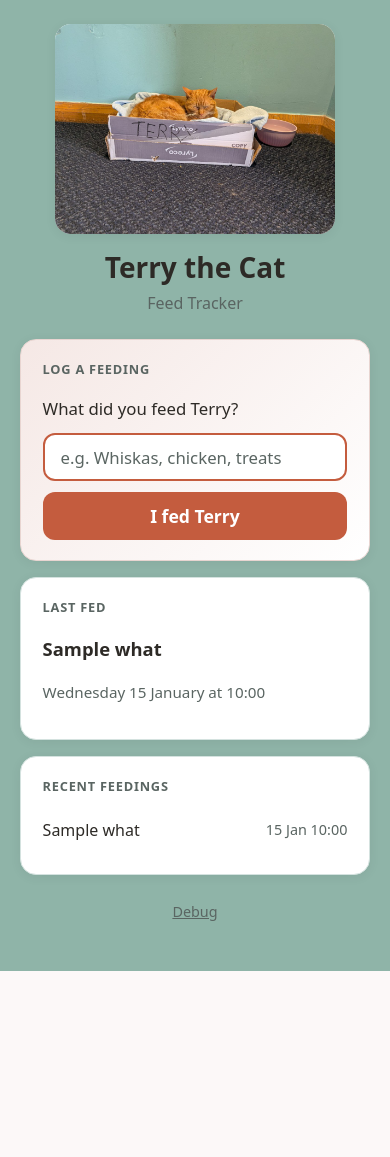
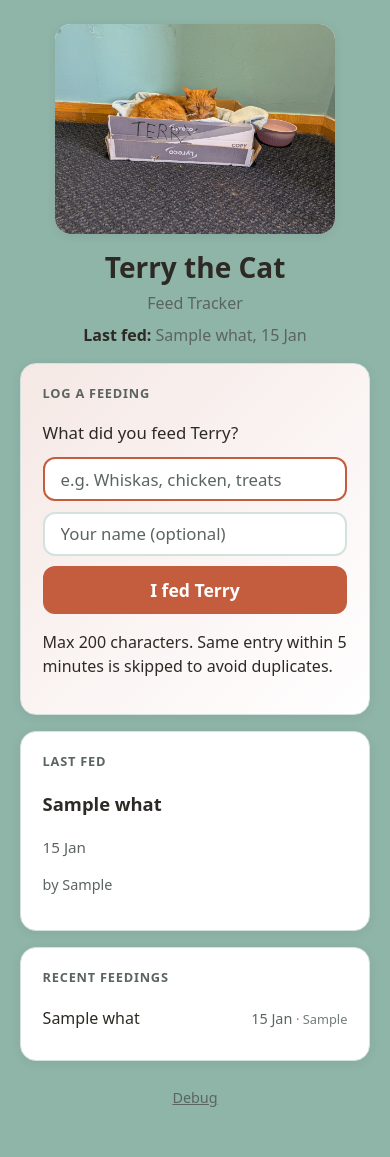
Before and after one commit to Simon-Ince/terry-the-cat, a Flask app: page / in a window 390 px wide. Before the commit the page ends 971 px from the top, so only its background shows below. Run offline with Flask 2, Linux system fonts and the light colour scheme; a database or web service that is not in the repository returns one stand-in record (values such as "Sample title"); data that the repository does not hold is empty; some libraries are stand-ins or nearby versions.

Commit message:
UX and reliability: relative times, fed by, stats, limits, PWA, dark mode
- Relative times: '2 hours ago' with exact time on hover; glance line under photo
- Input: trim, max 200 chars for what, 100 for optional fed_by
- Rate limit: 10 POSTs/min per IP; duplicate guard: same what within 5 min
- DB retries (3 attempts) for transient errors; migration for fed_by column
- Fed by: optional name, shown in last fed and list (Anonymous if empty)
- Stats: feed count this week on home and debug
- Dark mode: prefers-color-scheme media query
- Offline: show banner when submit fails or navigator.onLine is false
- PWA: manifest.json, /sw.js service worker, theme-color, Add to Home Screen

Co-authored-by: Cursor <cursoragent@cursor.com>

```diff
--- a/main.py
+++ b/main.py
@@ -1,7 +1,10 @@
-from flask import Flask, jsonify, request, redirect, render_template
+from flask import Flask, jsonify, request, redirect, render_template, send_from_directory
 import os
 import sys
 import logging
+import time as time_module
+from datetime import datetime, timezone
+
 import psycopg2
 from psycopg2 import OperationalError
 from psycopg2.extras import RealDictCursor
@@ -18,6 +21,21 @@ logger = logging.getLogger(__name__)
 _last_db_error = None
 _last_db_error_at = None
 
+# Rate limit: 10 POSTs per minute per IP (in-memory)
+_rate_limit_store = {}  # ip -> [timestamp, ...]
+RATE_LIMIT_MAX = 10
+RATE_LIMIT_WINDOW_SEC = 60
+
+# Duplicate guard: same "what" within this many seconds = duplicate
+DUPLICATE_WINDOW_SEC = 300  # 5 minutes
+
+# Input limit for "what"
+WHAT_MAX_LENGTH = 200
+
+# DB retries
+DB_RETRIES = 3
+DB_RETRY_DELAY_SEC = 0.5
+
 INIT_SQL = """
 CREATE TABLE IF NOT EXISTS feedings (
     id SERIAL PRIMARY KEY,
@@ -25,6 +43,27 @@ CREATE TABLE IF NOT EXISTS feedings (
     what TEXT NOT NULL
 );
 """
+# Add fed_by if missing (migration)
+ALTER_FED_BY_SQL = "ALTER TABLE feedings ADD COLUMN fed_by TEXT;"
+
+
+def _set_last_error(e):
+    global _last_db_error, _last_db_error_at
+    _last_db_error = str(e)
+    _last_db_error_at = time_module.time()
+
+
+def _retry_db(fn, *args, **kwargs):
+    """Run a DB call with up to DB_RETRIES attempts on OperationalError."""
+    last_err = None
+    for attempt in range(DB_RETRIES):
+        try:
+            return fn(*args, **kwargs)
+        except OperationalError as e:
+            last_err = e
+            if attempt < DB_RETRIES - 1:
+                time_module.sleep(DB_RETRY_DELAY_SEC)
+    raise last_err
 
 
 def get_db_connection():
@@ -32,22 +71,50 @@ def get_db_connection():
     return psycopg2.connect(DATABASE_URL)
 
 
-def _set_last_error(e):
-    global _last_db_error, _last_db_error_at
-    import time
-    _last_db_error = str(e)
-    _last_db_error_at = time.time()
+def _relative_time(dt):
+    """Return human-readable relative time, e.g. '2 hours ago', 'just now'."""
+    if dt.tzinfo is None:
+        dt = dt.replace(tzinfo=timezone.utc)
+    now = datetime.now(timezone.utc)
+    delta_sec = (now - dt).total_seconds()
+    if delta_sec < 0:
+        return "just now"
+    if delta_sec < 60:
+        return "just now"
+    if delta_sec < 3600:
+        m = int(delta_sec / 60)
+        return f"{m} min ago" if m == 1 else f"{m} min ago"
+    if delta_sec < 86400:
+        h = int(delta_sec / 3600)
+        return "1 hour ago" if h == 1 else f"{h} hours ago"
+    if delta_sec < 604800:
+        d = int(delta_sec / 86400)
+        return "1 day ago" if d == 1 else f"{d} days ago"
+    if delta_sec < 2592000:
+        w = int(delta_sec / 604800)
+        return "1 week ago" if w == 1 else f"{w} weeks ago"
+    return dt.strftime("%d %b")
 
 
 def init_db():
-    """Create feedings table if it doesn't exist."""
-    try:
+    """Create feedings table and run migrations if needed."""
+    def _init():
         conn = get_db_connection()
         cur = conn.cursor()
         cur.execute(INIT_SQL)
         conn.commit()
+        try:
+            cur.execute(ALTER_FED_BY_SQL)
+            conn.commit()
+        except Exception as e:
+            if "already exists" not in str(e).lower() and "duplicate_column" not in str(e).lower():
+                raise
+            conn.rollback()
         cur.close()
         conn.close()
+
+    try:
+        _retry_db(_init)
     except OperationalError as e:
         _set_last_error(e)
         logger.exception("init_db failed")
@@ -55,17 +122,20 @@ def init_db():
 
 def get_recent_feedings(limit=20):
     """Return the most recent feedings, or empty list if DB unavailable."""
-    try:
+    def _query():
         conn = get_db_connection()
         cur = conn.cursor(cursor_factory=RealDictCursor)
         cur.execute(
-            "SELECT id, fed_at, what FROM feedings ORDER BY fed_at DESC LIMIT %s",
+            "SELECT id, fed_at, what, fed_by FROM feedings ORDER BY fed_at DESC LIMIT %s",
             (limit,),
         )
         rows = cur.fetchall()
         cur.close()
         conn.close()
         return [dict(r) for r in rows]
+
+    try:
+        return _retry_db(_query)
     except OperationalError as e:
         _set_last_error(e)
         logger.exception("get_recent_feedings failed")
@@ -78,33 +148,136 @@ def get_last_fed():
     return feedings[0] if feedings else None
 
 
+def get_feed_count_this_week():
+    """Return number of feedings in the last 7 days."""
+    def _query():
+        conn = get_db_connection()
+        cur = conn.cursor()
+        cur.execute(
+            "SELECT COUNT(*) AS n FROM feedings WHERE fed_at > NOW() - INTERVAL '7 days'"
+        )
+        row = cur.fetchone()
+        cur.close()
+        conn.close()
+        return row[0] if row else 0
+
+    try:
+        return _retry_db(_query)
+    except OperationalError as e:
+        _set_last_error(e)
+        logger.exception("get_feed_count_this_week failed")
+        return None
+
+
+def has_duplicate_recent(what_normalized):
+    """True if the same 'what' was logged in the last DUPLICATE_WINDOW_SEC."""
+    def _query():
+        conn = get_db_connection()
+        cur = conn.cursor()
+        cur.execute(
+            """
+            SELECT 1 FROM feedings
+            WHERE LOWER(TRIM(what)) = LOWER(%s)
+              AND fed_at > NOW() - INTERVAL '1 second' * %s
+            LIMIT 1
+            """,
+            (what_normalized, DUPLICATE_WINDOW_SEC),
+        )
+        row = cur.fetchone()
+        cur.close()
+        conn.close()
+        return row is not None
+
+    try:
+        return _retry_db(_query)
+    except OperationalError:
+        return False
+
+
+def _rate_limit_check(ip):
+    """Return True if this IP is over the rate limit."""
+    now = time_module.time()
+    if ip not in _rate_limit_store:
+        _rate_limit_store[ip] = []
+    times = _rate_limit_store[ip]
+    # Prune old
+    times[:] = [t for t in times if now - t < RATE_LIMIT_WINDOW_SEC]
+    if len(times) >= RATE_LIMIT_MAX:
+        return True
+    times.append(now)
+    return False
+
+
+def _sanitize_what(s):
+    """Trim and cap length; return None if empty."""
+    if s is None:
+        return None
+    s = " ".join(s.strip().split())  # trim and collapse internal whitespace
+    if not s:
+        return None
+    return s[:WHAT_MAX_LENGTH] if len(s) > WHAT_MAX_LENGTH else s
+
+
 @app.route("/")
 def index():
     init_db()
     last = get_last_fed()
     recent = get_recent_feedings()
+    feed_count_week = get_feed_count_this_week()
     show_db_error = request.args.get("db_error") == "1"
+    show_duplicate = request.args.get("duplicate") == "1"
+    show_rate_limit = request.args.get("rate_limit") == "1"
+    # Add relative time and exact time for template
+    if last:
+        last["relative_time"] = _relative_time(last["fed_at"])
+        last["fed_by_display"] = (last.get("fed_by") or "").strip() or "Anonymous"
+    for f in recent:
+        f["relative_time"] = _relative_time(f["fed_at"])
+        f["fed_by_display"] = (f.get("fed_by") or "").strip() or "Anonymous"
     return render_template(
         "index.html",
         last_fed=last,
         feedings=recent,
+        feed_count_week=feed_count_week,
         show_db_error=show_db_error,
+        show_duplicate=show_duplicate,
+        show_rate_limit=show_rate_limit,
     )
 
 
 @app.route("/feed", methods=["POST"])
 def feed():
     init_db()
-    what = (request.form.get("what") or "").strip()
+    # Rate limit
+    ip = request.remote_addr or "unknown"
+    if _rate_limit_check(ip):
+        return redirect("/?rate_limit=1")
+
+    what = _sanitize_what(request.form.get("what"))
+    fed_by = (request.form.get("fed_by") or "").strip() or None
+    if fed_by:
+        fed_by = fed_by[:100]  # cap optional name
+
     if not what:
         return redirect("/")
-    try:
+
+    # Duplicate guard
+    if has_duplicate_recent(what):
+        return redirect("/?duplicate=1")
+
+    def _insert():
         conn = get_db_connection()
         cur = conn.cursor()
-        cur.execute("INSERT INTO feedings (what) VALUES (%s)", (what,))
+        cur.execute(
+            "INSERT INTO feedings (what, fed_by) VALUES (%s, %s)",
+            (what, fed_by),
+        )
         conn.commit()
         cur.close()
         conn.close()
+
+    try:
+        _retry_db(_insert)
         global _last_db_error, _last_db_error_at
         _last_db_error = None
         _last_db_error_at = None
@@ -123,6 +296,7 @@ def api_feedings():
     feedings = get_recent_feedings(limit=limit)
     for f in feedings:
         f["fed_at"] = f["fed_at"].isoformat()
+        f["fed_by"] = f.get("fed_by")
     return jsonify({"feedings": feedings})
 
 
@@ -134,7 +308,14 @@ def api_last():
     if not last:
         return jsonify({"last_fed": None})
     last["fed_at"] = last["fed_at"].isoformat()
+    last["fed_by"] = last.get("fed_by")
     return jsonify({"last_fed": last})
+
+
+@app.route("/sw.js")
+def service_worker():
+    """Serve service worker at root so scope can be / for PWA."""
+    return send_from_directory(app.static_folder, "sw.js", mimetype="application/javascript")
 
 
 @app.route("/health")
@@ -155,7 +336,6 @@ def _redact_url(url):
     if not url:
         return None
     import re
-    # Replace password in postgresql://user:password@host:port/db
     m = re.match(r"(postgresql://[^:]+:)([^@]+)(@.+)", url)
     if m:
         return m.group(1) + "****" + m.group(3)
@@ -165,6 +345,7 @@ def _redact_url(url):
 @app.route("/debug")
 def debug():
     """Debug page: DB status, last error, env hints."""
+    init_db()
     db_configured = bool(DATABASE_URL)
     db_connected = False
     db_error = None
@@ -180,6 +361,8 @@ def debug():
     except OperationalError as e:
         db_error = str(e)
         _set_last_error(e)
+
+    feed_count_week = get_feed_count_this_week()
 
     import time as _time
     global _last_db_error, _last_db_error_at
@@ -205,6 +388,7 @@ def debug():
         has_railway=has_railway,
         database_points_to_localhost=database_points_to_localhost,
         port=os.getenv("PORT", "not set"),
+        feed_count_week=feed_count_week,
     )
 
 
--- a/templates/debug.html
+++ b/templates/debug.html
@@ -74,6 +74,11 @@
     </div>
 
     <div class="card">
+      <h2>Stats</h2>
+      <p><strong>Fed this week:</strong> {{ feed_count_week if feed_count_week is not none else "—" }}</p>
+    </div>
+
+    <div class="card">
       <h2>Environment</h2>
       <p><strong>Railway:</strong> {{ "Yes" if has_railway else "No" }}</p>
       <p><strong>PORT:</strong> {{ port }}</p>
--- a/templates/index.html
+++ b/templates/index.html
@@ -3,7 +3,11 @@
 <head>
   <meta charset="UTF-8">
   <meta name="viewport" content="width=device-width, initial-scale=1.0">
+  <meta name="theme-color" content="#8fb4a8">
+  <meta name="apple-mobile-web-app-capable" content="yes">
+  <meta name="apple-mobile-web-app-status-bar-style" content="default">
   <title>Terry the Cat – Feeding tracker</title>
+  <link rel="manifest" href="{{ url_for('static', filename='manifest.json') }}">
   <style>
     :root {
       --wall: #8fb4a8;
@@ -13,7 +17,6 @@
       --muted: #5a6562;
       --accent: #c45c3e;
       --accent-soft: #f5e8e5;
-      --blanket: #b8d4e6;
       --border: #d4e2df;
       --radius: 16px;
       --radius-sm: 12px;
@@ -21,9 +24,23 @@
       --shadow: 0 2px 12px rgba(0,0,0,0.06);
       --touch: 48px;
     }
-    * {
-      box-sizing: border-box;
+    @media (prefers-color-scheme: dark) {
+      :root {
+        --wall: #2d4a42;
+        --bg: #1e332e;
+        --card: #243b36;
+        --text: #e8f0ee;
+        --muted: #9ab5ae;
+        --accent: #e07a5f;
+        --accent-soft: #3d2a24;
+        --border: #3a524b;
+        --shadow: 0 2px 12px rgba(0,0,0,0.25);
+      }
+      .banner-error { background: #4a2c2c; color: #f5c6c6; }
+      .banner-error a { color: #f8d7da; }
+      .banner-warn { background: #4a4530; color: #e8e0c6; }
     }
+    * { box-sizing: border-box; }
     body {
       font-family: var(--font);
       background: var(--wall);
@@ -39,10 +56,7 @@
       padding: 1.5rem 1.25rem 2rem;
       min-height: 100vh;
     }
-    .hero {
-      text-align: center;
-      margin-bottom: 1.5rem;
-    }
+    .hero { text-align: center; margin-bottom: 1rem; }
     .hero-photo {
       width: 100%;
       max-width: 280px;
@@ -53,17 +67,15 @@
       margin: 0 auto 0.75rem;
       background: var(--card);
     }
-    .hero h1 {
-      font-size: 1.75rem;
-      font-weight: 700;
-      margin: 0 0 0.2rem;
-      color: var(--text);
+    .hero h1 { font-size: 1.75rem; font-weight: 700; margin: 0 0 0.2rem; color: var(--text); }
+    .hero .tagline { color: var(--muted); font-size: 1rem; margin: 0; }
+    .glance {
+      font-size: 1rem;
+      color: var(--muted);
+      margin-top: 0.5rem;
+      font-weight: 500;
     }
-    .hero .tagline {
-      color: var(--muted);
-      font-size: 1rem;
-      margin: 0;
-    }
+    .glance strong { color: var(--text); }
 
     .card {
       background: var(--card);
@@ -81,25 +93,15 @@
       margin: 0 0 0.6rem;
       font-weight: 600;
     }
-
     .action-card {
-      background: linear-gradient(135deg, var(--accent-soft) 0%, #fff 100%);
-      border-color: #e8d5d1;
+      background: linear-gradient(135deg, var(--accent-soft) 0%, var(--card) 100%);
+      border-color: var(--border);
     }
-    .action-card .prompt {
-      font-size: 1.05rem;
-      color: var(--text);
-      margin-bottom: 0.75rem;
-      font-weight: 500;
-    }
-    .feed-form {
-      display: flex;
-      flex-direction: column;
-      gap: 0.65rem;
-    }
+    .action-card .prompt { font-size: 1.05rem; color: var(--text); margin-bottom: 0.75rem; font-weight: 500; }
+    .feed-form { display: flex; flex-direction: column; gap: 0.65rem; }
     .feed-form input[type="text"] {
       width: 100%;
-      min-height: var(--touch);
+      min-height: 44px;
       padding: 0 1rem;
       border: 2px solid var(--border);
       border-radius: var(--radius-sm);
@@ -110,9 +112,7 @@
       outline: none;
       border-color: var(--accent);
     }
-    .feed-form input[type="text"]::placeholder {
-      color: var(--muted);
-    }
+    .feed-form input[type="text"]::placeholder { color: var(--muted); }
     .feed-form button {
       min-height: var(--touch);
       padding: 0 1.25rem;
@@ -126,47 +126,18 @@
       cursor: pointer;
       transition: filter 0.15s;
     }
-    .feed-form button:hover {
-      filter: brightness(1.08);
-    }
-    .feed-form button:active {
-      filter: brightness(0.95);
-    }
+    .feed-form button:hover { filter: brightness(1.08); }
+    .feed-form button:active { filter: brightness(0.95); }
+    .feed-form .hint { font-size: 0.85rem; color: var(--muted); }
 
-    .last-fed-card {
-      background: var(--card);
-    }
-    .last-fed-card .value {
-      font-size: 1.15rem;
-      font-weight: 600;
-      color: var(--text);
-    }
-    .last-fed-card .value.none {
-      color: var(--muted);
-      font-weight: 500;
-      font-style: italic;
-    }
-    .last-fed-card .time {
-      font-size: 0.95rem;
-      color: var(--muted);
-      margin-top: 0.25rem;
-    }
+    .last-fed-card .value { font-size: 1.15rem; font-weight: 600; color: var(--text); }
+    .last-fed-card .value.none { color: var(--muted); font-weight: 500; font-style: italic; }
+    .last-fed-card .time { font-size: 0.95rem; color: var(--muted); margin-top: 0.25rem; }
+    .last-fed-card .by { font-size: 0.9rem; color: var(--muted); margin-top: 0.15rem; }
 
-    .feedings-card .section-label {
-      font-size: 0.8rem;
-      text-transform: uppercase;
-      letter-spacing: 0.06em;
-      color: var(--muted);
-      margin: 0 0 0.6rem;
-      font-weight: 600;
-    }
-    .feedings-list {
-      list-style: none;
-      padding: 0;
-      margin: 0;
-    }
+    .feedings-list { list-style: none; padding: 0; margin: 0; }
     .feedings-list li {
-      min-height: var(--touch);
+      min-height: 44px;
       padding: 0.6rem 0;
       border-bottom: 1px solid var(--border);
       display: flex;
@@ -174,32 +145,44 @@
       align-items: center;
       gap: 1rem;
     }
-    .feedings-list li:last-child {
-      border-bottom: none;
-    }
-    .feedings-list .what {
-      font-weight: 500;
-      font-size: 1rem;
-    }
-    .feedings-list .when {
-      font-size: 0.9rem;
-      color: var(--muted);
-      white-space: nowrap;
-    }
-    .empty-state {
-      color: var(--muted);
-      font-style: italic;
-      padding: 0.5rem 0;
-    }
-    .banner-error {
-      background: #f8d7da;
-      color: #721c24;
+    .feedings-list li:last-child { border-bottom: none; }
+    .feedings-list .what { font-weight: 500; font-size: 1rem; }
+    .feedings-list .meta { font-size: 0.9rem; color: var(--muted); white-space: nowrap; text-align: right; }
+    .feedings-list .meta .rel { }
+    .feedings-list .meta .exact { font-size: 0.8rem; opacity: 0.85; }
+    .empty-state { color: var(--muted); font-style: italic; padding: 0.5rem 0; }
+
+    .stats { font-size: 0.95rem; color: var(--muted); margin-bottom: 1rem; }
+
+    .banner-error, .banner-warn {
       padding: 0.75rem 1rem;
       border-radius: var(--radius-sm);
       margin-bottom: 1rem;
       font-size: 0.95rem;
     }
+    .banner-error { background: #f8d7da; color: #721c24; }
     .banner-error a { color: #491217; font-weight: 600; }
+    .banner-warn { background: #fff3cd; color: #856404; }
+
+    .banner-offline {
+      position: fixed;
+      bottom: 1rem;
+      left: 50%;
+      transform: translateX(-50%);
+      max-width: 90%;
+      padding: 0.75rem 1rem;
+      background: #333;
+      color: #fff;
+      border-radius: var(--radius-sm);
+      font-size: 0.9rem;
+      box-shadow: var(--shadow);
+      z-index: 1000;
+      display: none;
+    }
+    .banner-offline.show { display: block; }
+
+    .footer-links { text-align: center; margin-top: 1.5rem; }
+    .footer-links a { font-size: 0.9rem; color: var(--muted); }
   </style>
 </head>
 <body>
@@ -209,26 +192,50 @@
         The last feeding couldn’t be saved (database issue). <a href="/debug">Open debug page</a> for details.
       </div>
     {% endif %}
+    {% if show_duplicate %}
+      <div class="banner-warn">
+        That feeding was already logged a few minutes ago. If you meant to add it again, wait a bit or change the text slightly.
+      </div>
+    {% endif %}
+    {% if show_rate_limit %}
+      <div class="banner-warn">
+        Too many submissions. Please wait a minute before logging another feeding.
+      </div>
+    {% endif %}
+
     <header class="hero">
       <img src="{{ url_for('static', filename='terry.png') }}" alt="Terry the cat" class="hero-photo" width="280" height="210">
       <h1>Terry the Cat</h1>
       <p class="tagline">Feed Tracker</p>
+      <p class="glance">
+        {% if last_fed %}
+          <strong>Last fed:</strong> {{ last_fed.what }}, {{ last_fed.relative_time }}
+        {% else %}
+          No feedings yet.
+        {% endif %}
+      </p>
+      {% if feed_count_week is not none and feed_count_week > 0 %}
+        <p class="stats">Fed {{ feed_count_week }} time{{ 's' if feed_count_week != 1 else '' }} this week</p>
+      {% endif %}
     </header>
 
     <section class="card action-card">
       <h2>Log a feeding</h2>
       <p class="prompt">What did you feed Terry?</p>
-      <form action="/feed" method="post" class="feed-form">
-        <input type="text" name="what" placeholder="e.g. Whiskas, chicken, treats" required autofocus aria-label="What you fed Terry">
-        <button type="submit">I fed Terry</button>
+      <form action="/feed" method="post" class="feed-form" id="feed-form">
+        <input type="text" name="what" placeholder="e.g. Whiskas, chicken, treats" required autofocus maxlength="200" aria-label="What you fed Terry">
+        <input type="text" name="fed_by" placeholder="Your name (optional)" maxlength="100" aria-label="Your name (optional)">
+        <button type="submit" id="submit-btn">I fed Terry</button>
       </form>
+      <p class="hint">Max 200 characters. Same entry within 5 minutes is skipped to avoid duplicates.</p>
     </section>
 
     <section class="card last-fed-card">
       <h2>Last fed</h2>
       {% if last_fed %}
         <p class="value">{{ last_fed.what }}</p>
-        <p class="time">{{ last_fed.fed_at.strftime('%A %d %B at %H:%M') }}</p>
+        <p class="time" title="{{ last_fed.fed_at.strftime('%A %d %B at %H:%M') }}">{{ last_fed.relative_time }}</p>
+        <p class="by">by {{ last_fed.fed_by_display }}</p>
       {% else %}
         <p class="value none">No feedings logged yet.</p>
         <p class="time">Be the first to log one!</p>
@@ -242,7 +249,10 @@
           {% for f in feedings %}
             <li>
               <span class="what">{{ f.what }}</span>
-              <span class="when">{{ f.fed_at.strftime('%d %b %H:%M') }}</span>
+              <span class="meta" title="{{ f.fed_at.strftime('%A %d %B at %H:%M') }}">
+                <span class="rel">{{ f.relative_time }}</span>
+                <span class="exact"> · {{ f.fed_by_display }}</span>
+              </span>
             </li>
           {% endfor %}
         </ul>
@@ -251,7 +261,63 @@
       {% endif %}
     </section>
 
-    <p style="text-align:center; margin-top:1.5rem;"><a href="/debug" style="font-size:0.9rem; color:var(--muted);">Debug</a></p>
+    <p class="footer-links"><a href="/debug">Debug</a></p>
   </div>
+
+  <div class="banner-offline" id="offline-banner" aria-live="polite">Can’t reach the server – check your connection.</div>
+
+  <script>
+    (function () {
+      var form = document.getElementById('feed-form');
+      var submitBtn = document.getElementById('submit-btn');
+      var offlineBanner = document.getElementById('offline-banner');
+
+      function showOffline() {
+        offlineBanner.classList.add('show');
+      }
+      function hideOffline() {
+        offlineBanner.classList.remove('show');
+      }
+
+      if (form) {
+        form.addEventListener('submit', function (e) {
+          var formData = new FormData(form);
+          var url = form.getAttribute('action') || '/feed';
+          var fetchOpts = { method: 'POST', body: formData, redirect: 'manual' };
+          if (navigator.onLine === false) {
+            e.preventDefault();
+            showOffline();
+            return;
+          }
+          e.preventDefault();
+          submitBtn.disabled = true;
+          fetch(url, fetchOpts)
+            .then(function (res) {
+              if (res.type === 'opaqueredirect' || res.redirected) {
+                window.location.href = '/';
+                return;
+              }
+              if (res.ok || res.status === 0) {
+                window.location.href = res.headers.get('Location') || '/';
+                return;
+              }
+              throw new Error('Request failed');
+            })
+            .catch(function () {
+              showOffline();
+              submitBtn.disabled = false;
+            });
+        });
+      }
+
+      window.addEventListener('online', hideOffline);
+      window.addEventListener('offline', showOffline);
+      if (!navigator.onLine) showOffline();
+
+      if ('serviceWorker' in navigator) {
+        navigator.serviceWorker.register('/sw.js', { scope: '/' }).catch(function () {});
+      }
+    })();
+  </script>
 </body>
 </html>
```
Also changed, not shown: static/sw.js (added, +10 -0 lines), static/manifest.json (added).
